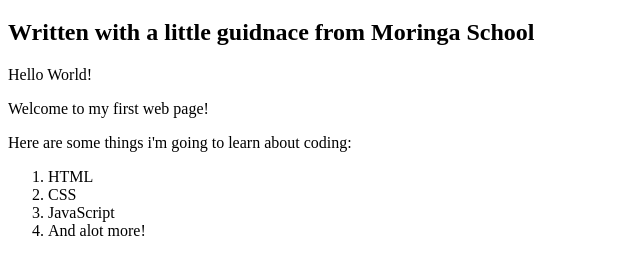
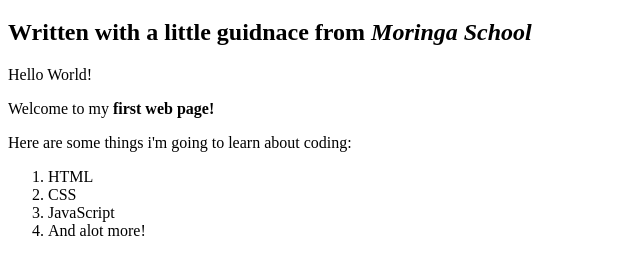
Before and after one commit to Princeyyyy/First-website, a plain HTML site: page my-first-webpage.html in a window 1280 px wide. Shown: the part 61-336 px from the top of the page, without its empty margins (0-640 px from the left). Drawn offline with Linux system fonts and the light colour scheme.

Commit message:
add inline elements

```diff
--- a/my-first-webpage.html
+++ b/my-first-webpage.html
@@ -5,10 +5,10 @@
     </head>
     <body>
         <h1>My first Webpage</h1>
-        <h2>Written with a little guidnace from Moringa School</h2>
+        <h2>Written with a little guidnace from <em>Moringa School</em></h2>
 
        <p>Hello World!</p>
-        <p>Welcome to my first web page!</p>
+        <p>Welcome to my <strong>first web page!</strong></p>
 
         <p>Here are some things i'm going to learn about coding:</p>
         <ol>
```
